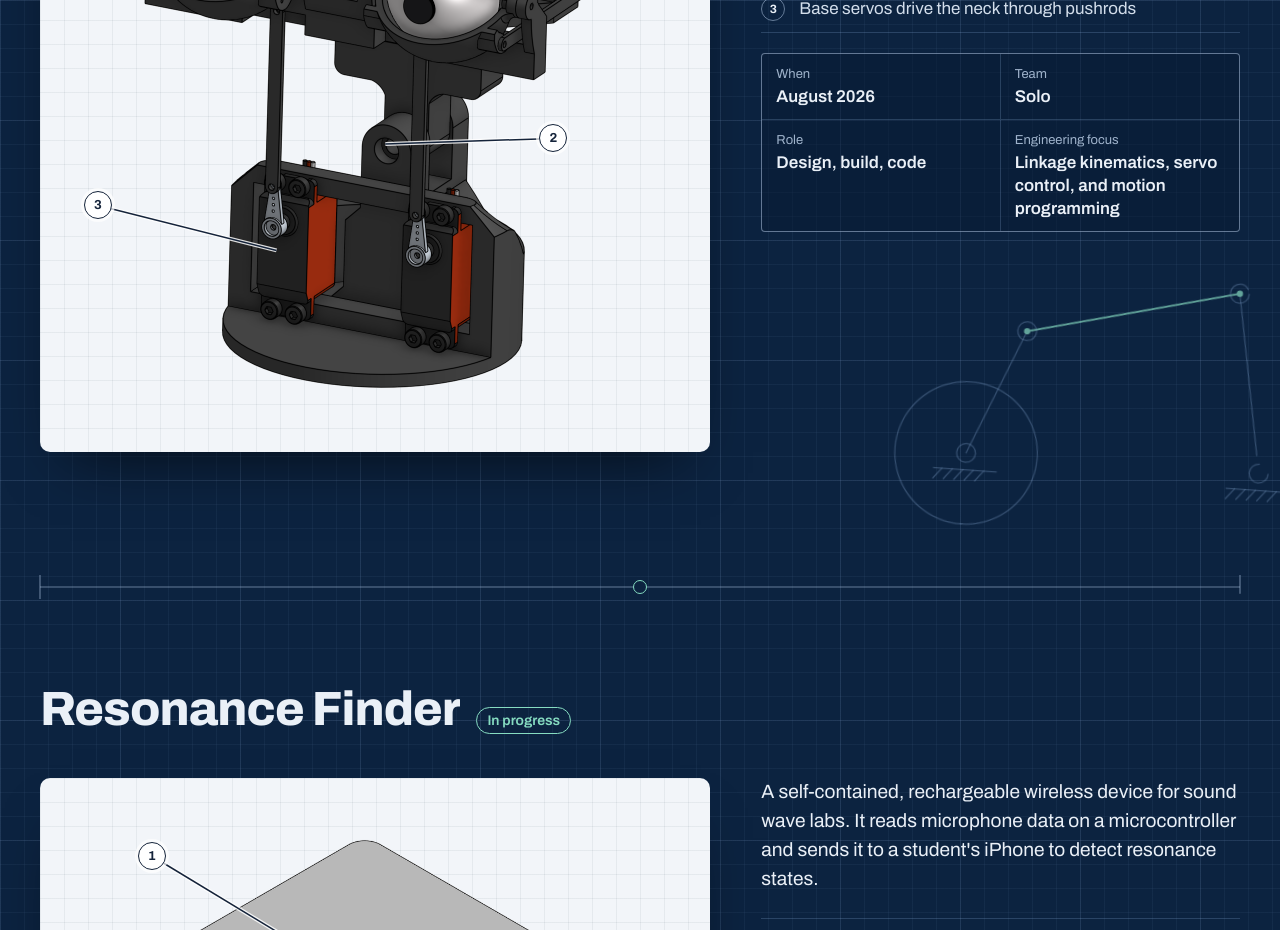
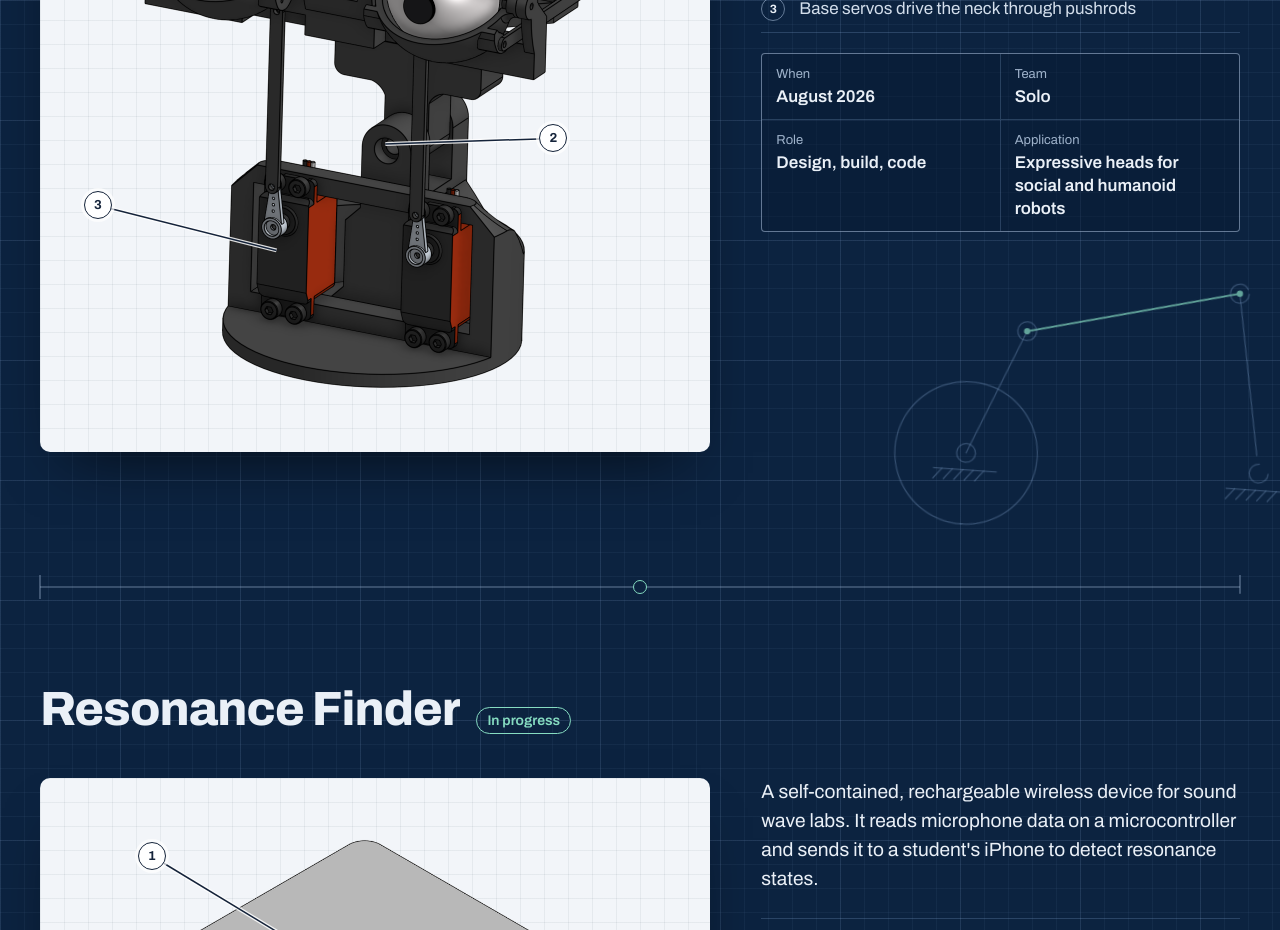
Before and after one commit to trydell29/Mechanical-Design-Portfolio-Tyler-Rydell, a React (Vite) app: page / in a window 1280 px wide. Shown: the part 4920-5850 px from the top of the page. Built offline with nearby package versions, Linux system fonts and the light colour scheme.

Commit message:
Head: Application row (social and humanoid robots)
Co-Authored-By: Claude Opus 5.5 <noreply@anthropic.com>
Claude-Session: https://claude.ai/code/session_01UJoAhQq26ZiJCAmbM4omh7

```diff
--- a/src/content.js
+++ b/src/content.js
@@ -279,7 +279,7 @@ export const projects = [
       ["When", "August 2026"],
       ["Team", "Solo"],
       ["Role", "Design, build, code"],
-      ["Engineering focus", "Linkage kinematics, servo control, and motion programming"],
+      ["Application", "Expressive heads for social and humanoid robots"],
     ],
     summary:
       "A personal build to explore expressive motion: a 2-DOF neck and 2-DOF eyes driven by servo linkages, controllable by joystick or running autonomously.",
```
